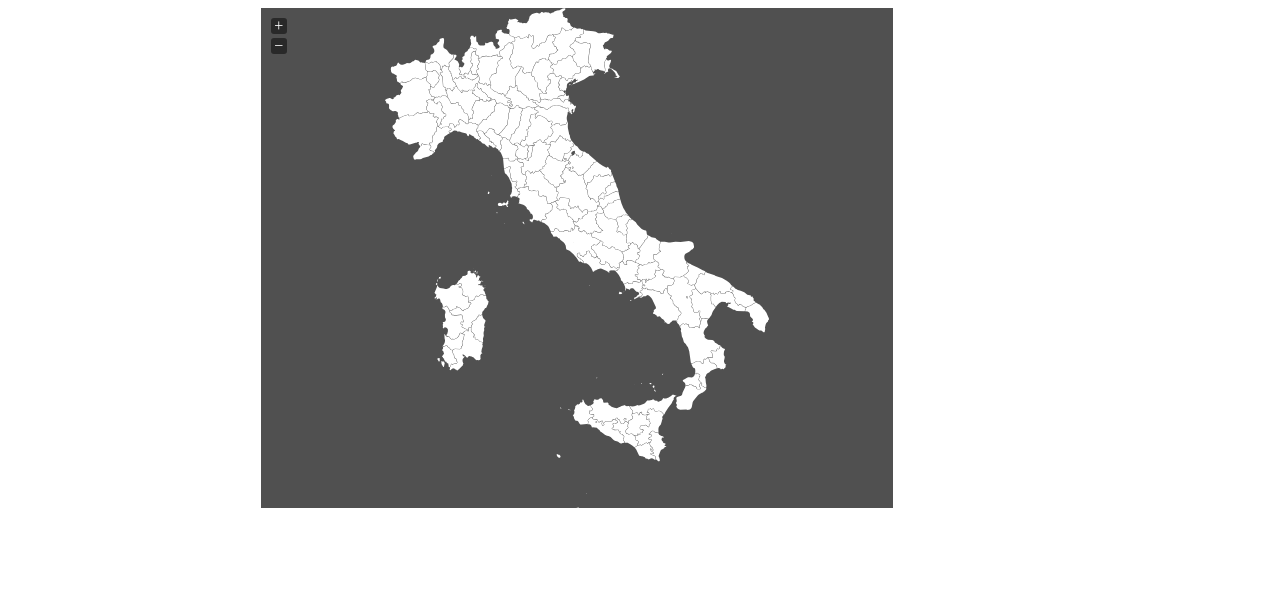
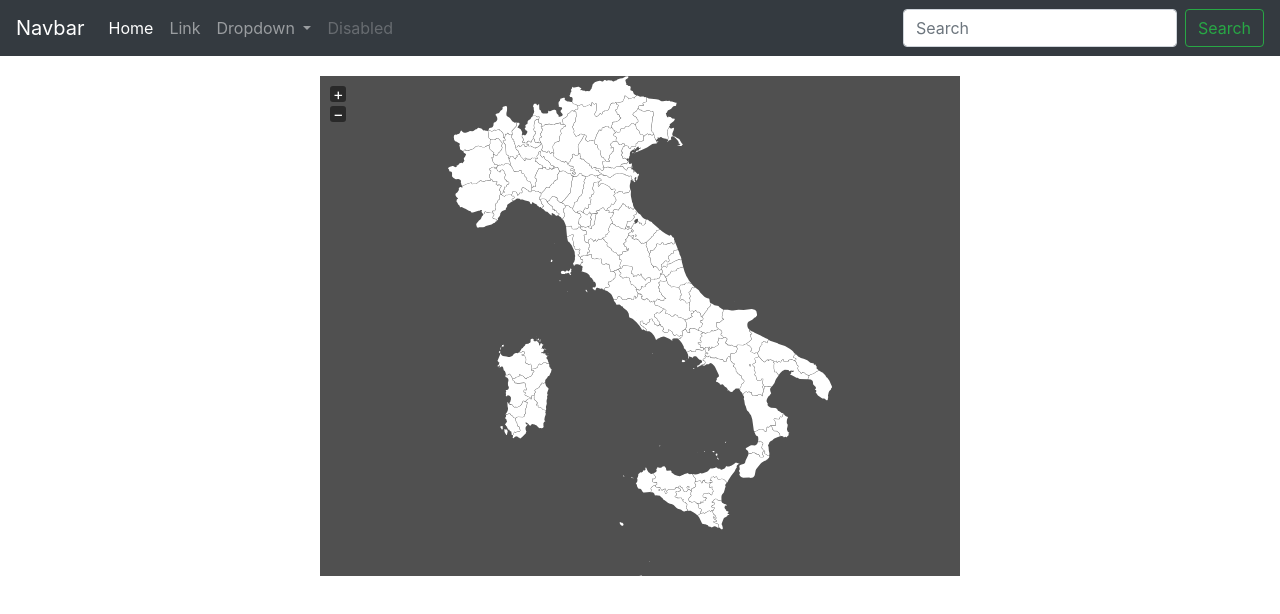
Before and after one commit to ghsbr/Front-end, a plain HTML site: page Maps/jVectorMapsLocal/jvectorMaps.html in a window 1280 px wide. Drawn offline with nearby package versions, Linux system fonts and the light colour scheme.

Commit message:
aggiunta intestazione sul file locale

```diff
--- a/Maps/jVectorMapsLocal/jvectorMaps.html
+++ b/Maps/jVectorMapsLocal/jvectorMaps.html
@@ -3,9 +3,17 @@
 <head>
 	<title>mappaJVector</title>
 
+	<!--Bootstrap -->
+	<link rel="stylesheet" href="https://stackpath.bootstrapcdn.com/bootstrap/4.4.1/css/bootstrap.min.css">
+	<script src="https://code.jquery.com/jquery-3.4.1.slim.min.js"></script>
+	<script src="https://cdn.jsdelivr.net/npm/popper.js@1.16.0/dist/umd/popper.min.js"></script>
+	<script src="https://stackpath.bootstrapcdn.com/bootstrap/4.4.1/js/bootstrap.min.js"></script>
+	<!--Hover-->
+	<link rel="stylesheet" type="text/css" href="hover.css">
+	<!--Css-->
 	<link rel="stylesheet" href="../../home-page\public\libraries\jquery-jvectormap-2.0.5.css">
 	<link rel="stylesheet" href="./jvectorMapsCss.css">
-
+	<!--Js-->
 	<script src="../../home-page/public/libraries\jquery.js"></script>
 	<script src="../../home-page/public/libraries\jquery-jvectormap-2.0.5.min.js"></script>
 	<script src="../../home-page/public/country-maps\italy_merc.js"></script>
@@ -15,6 +23,41 @@
 	</style>
 </head>
 <body>
+	<nav class="navbar navbar-expand-lg navbar-dark bg-dark">
+  <a class="navbar-brand" href="#">Navbar</a>
+  <button class="navbar-toggler" type="button" data-toggle="collapse" data-target="#navbarSupportedContent" aria-controls="navbarSupportedContent" aria-expanded="false" aria-label="Toggle navigation">
+    <span class="navbar-toggler-icon"></span>
+  </button>
+
+  <div class="collapse navbar-collapse" id="navbarSupportedContent">
+    <ul class="navbar-nav mr-auto">
+      <li class="nav-item active">
+        <a class="nav-link" href="#">Home <span class="sr-only">(current)</span></a>
+      </li>
+      <li class="nav-item">
+        <a class="nav-link" href="#">Link</a>
+      </li>
+      <li class="nav-item dropdown">
+        <a class="nav-link dropdown-toggle" href="#" id="navbarDropdown" role="button" data-toggle="dropdown" aria-haspopup="true" aria-expanded="false">
+          Dropdown
+        </a>
+        <div class="dropdown-menu" aria-labelledby="navbarDropdown">
+          <a class="dropdown-item" href="#">Action</a>
+          <a class="dropdown-item" href="#">Another action</a>
+          <div class="dropdown-divider"></div>
+          <a class="dropdown-item" href="#">Something else here</a>
+        </div>
+      </li>
+      <li class="nav-item">
+        <a class="nav-link disabled" href="#" tabindex="-1" aria-disabled="true">Disabled</a>
+      </li>
+    </ul>
+    <form class="form-inline my-2 my-lg-0">
+      <input class="form-control mr-sm-2" type="search" placeholder="Search" aria-label="Search">
+      <button class="btn btn-outline-success my-2 my-sm-0" type="submit">Search</button>
+    </form>
+  </div>
+</nav>
 	<div id="map"></div>
 </body>
 <script src="./jvectorMapsJs.js"></script>
--- a/Maps/jVectorMapsLocal/jvectorMapsCss.css
+++ b/Maps/jVectorMapsLocal/jvectorMapsCss.css
@@ -1,5 +1,5 @@
 #map{
 	height: 500px;
 	width: 50%;
-	margin: auto 20%;
+	margin: 20px auto;
 }
--- a/Maps/jVectorMapsLocal/jvectorMapsJs.js
+++ b/Maps/jVectorMapsLocal/jvectorMapsJs.js
@@ -1,3 +1,9 @@
 $(function(){
-  $('#map').vectorMap({map: 'it_merc'});
+  $('#map').vectorMap({map: 'it_merc',
+	serie: {
+		regions: [{
+			scale: ['#C8EEFF', '#0071A4'],
+			normalizeFunction: 'polynomial'
+		}]
+	}});
 });
```
